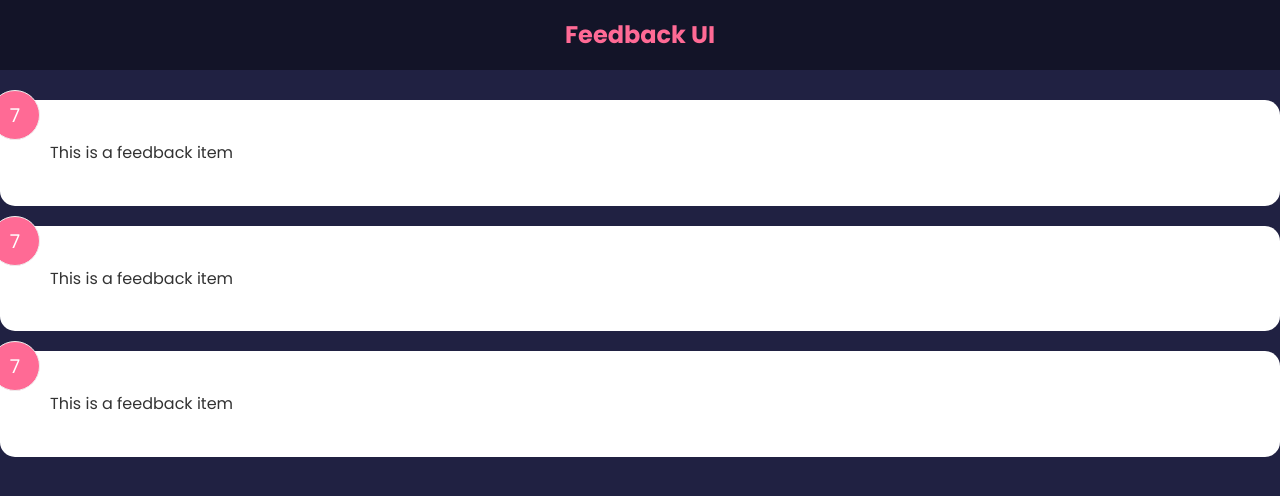
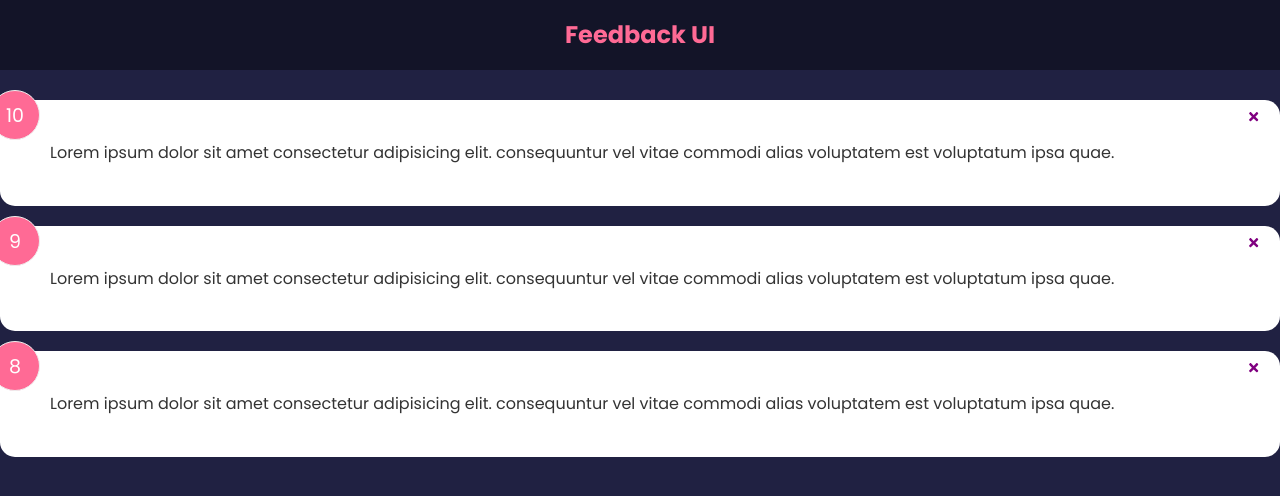
Before and after one commit to mohamedhhersi/feedback-app, a React (Create React App) app: page / in a window 1280 px wide. Shown: the top 496 px of the page. Built offline with nearby package versions, Linux system fonts and the light colour scheme.

Commit message:
feedbackitem

```diff
--- a/package.json
+++ b/package.json
@@ -8,6 +8,7 @@
     "@testing-library/user-event": "^13.5.0",
     "react": "^18.2.0",
     "react-dom": "^18.2.0",
+    "react-icons": "^4.7.1",
     "react-scripts": "^5.0.1",
     "web-vitals": "^2.1.4"
   },
--- a/src/components/FeedbackItem.jsx
+++ b/src/components/FeedbackItem.jsx
@@ -1,15 +1,24 @@
+import {FaTimes} from 'react-icons/fa'
+import PropTypes from 'prop-types'
+import Card from "./shared/Card";
 import { useState } from "react";
 
-function FeedbackItem() {
-  const [rating, setRating] = useState(7);
-  const [text, setText] = useState("This is a feedback item");
+
+function FeedbackItem({item, handleDelete}) {
 
   return (
-    <div className="card">
-      <div className="num-display">{rating}</div>
-      <div className="text-display">{text}</div>
-    </div>
+    <Card >
+      <div className="num-display">{item.rating}</div>
+      <button onClick={()=> handleDelete(item.id)} className="close">
+        <FaTimes color ='purple' />
+      </button>
+      <div className="text-display">{item.text}</div>
+    </Card>
   );
 }
 
+FeedbackItem.propTypes = {
+  item: PropTypes.object.isRequired
+}
+
 export default FeedbackItem;
--- a/src/components/FeedbackList.jsx
+++ b/src/components/FeedbackList.jsx
@@ -1,3 +1,4 @@
+import PropTypes from 'prop-types'
 import FeedbackItem from "./FeedbackItem"
 
 function FeedbackList({feedback}) {
@@ -7,10 +8,23 @@ function FeedbackList({feedback}) {
   return (
     <div className='feedback-list'>
     {feedback.map((item)=>{
-        return <FeedbackItem key ={item.id} item = {item} />
+        return <FeedbackItem
+        key ={item.id}
+        item = {item}
+        handleDelete={(id)=> console.log(id)}
+        />
 })}
     </div>
   )
 }
 
+FeedbackList.propTypes = {
+  feedback: PropTypes.arrayOf(
+    PropTypes.shape({
+      id: PropTypes.number.isRequired,
+      text: PropTypes.string.isRequired,
+      rating: PropTypes.number.isRequired,
+    })
+  ),
+}
 export default FeedbackList
--- /dev/null
+++ b/src/components/shared/Card.jsx
@@ -0,0 +1,20 @@
+import PropTypes from 'prop-types'
+import React from 'react'
+
+function Card({children, reverse}) {
+  return (
+    <div className={`card ${reverse && 'reverse'}`}>
+      {children}
+    </div>
+  )
+}
+
+Card.defaultProps = {
+    reverse:false
+}
+
+Card.propTypes = {
+    children: PropTypes.node.isRequired,
+    reverse: PropTypes.bool
+}
+export default Card
```
Also changed, not shown: 1 other file (tests, documents, lock files or other folders).
